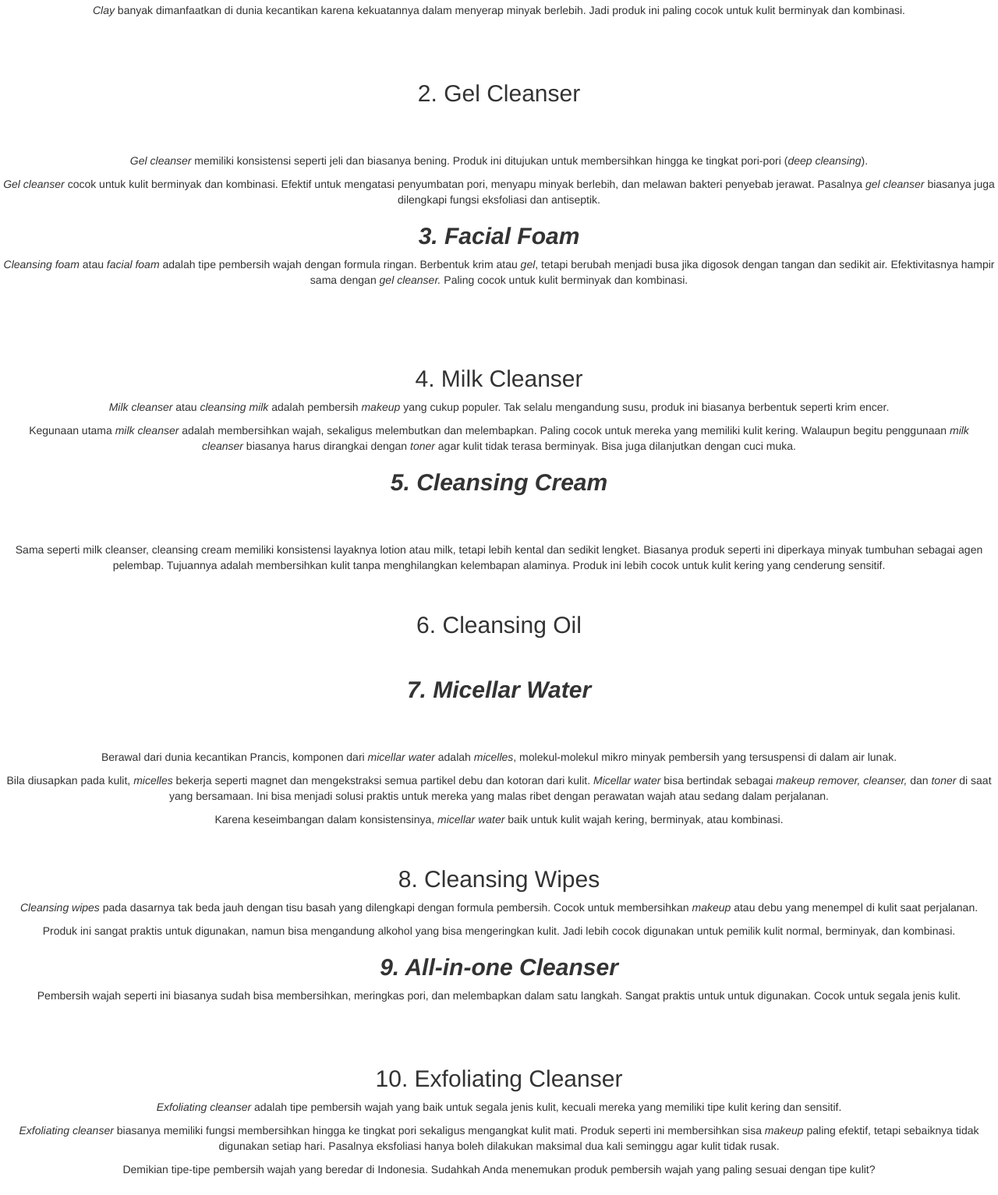
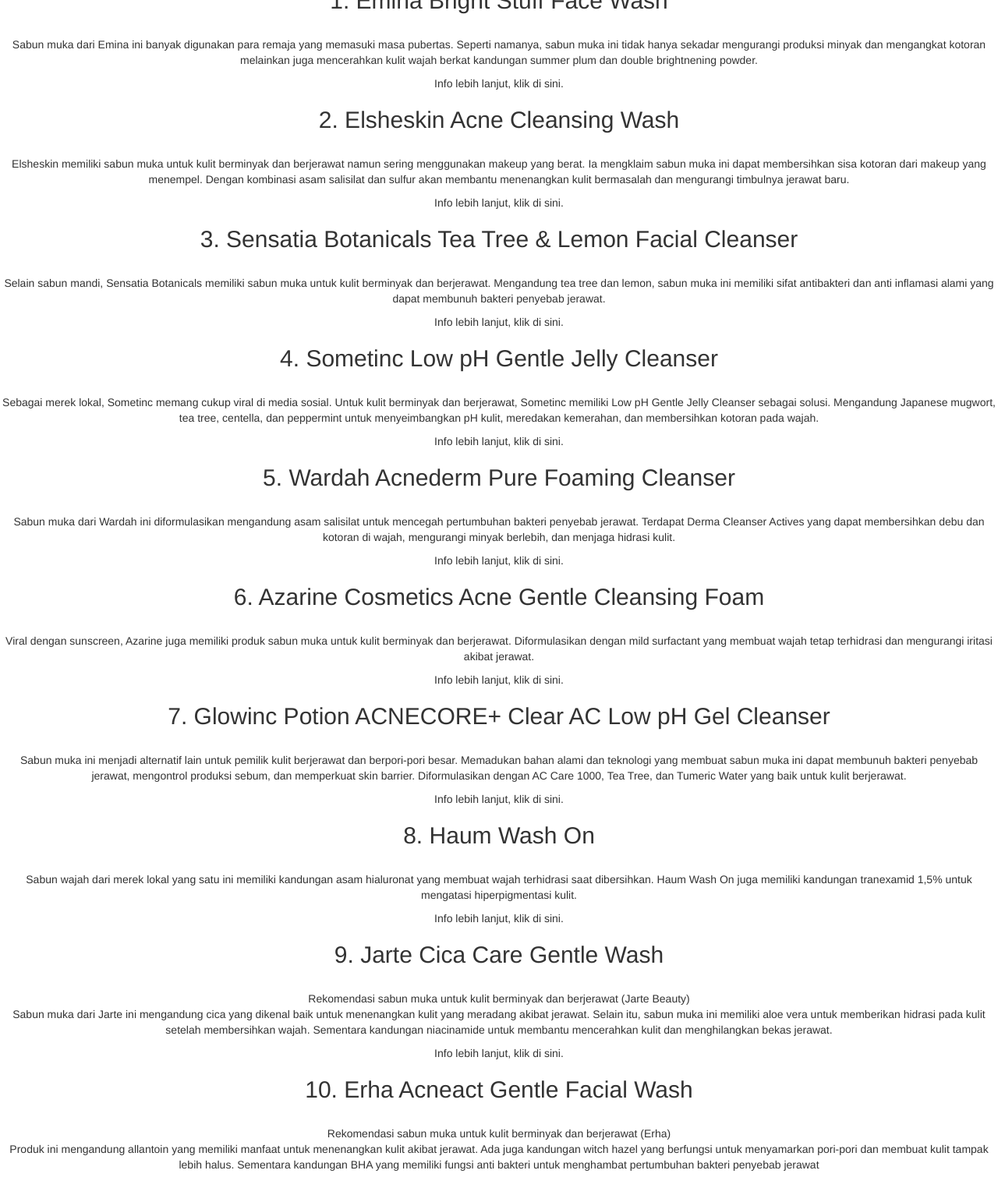
Before and after one commit to cepatdok/cepatdok.github.io, a plain HTML site: page index.html in a window 1280 px wide. Shown: the part 1276-2809 px from the top of the page at 78% size. Drawn offline with Linux system fonts and the light colour scheme.

Commit message:
Signed-off-by: cepatdok <gheaputraviki@gmail.com>

```diff
--- a/index.html
+++ b/index.html
@@ -13,104 +13,119 @@
 <div class="art-content" style="margin-top:1000px;">
 
 
-<div >
-<h1>10 Tipe Pembersih Wajah yang Beredar di Indonesia, Mana yang Paling Cocok Untukmu?</h1>
-<div >
-<div >
-<div >
+
+<div>
+<div>
+<p>Membersihkan wajah adalah rutinitas skincare awal sekaligus penting dari seluruh rangkaian untuk mengangkat kulit mati, minyak berlebih, dan debu yang menempel. Untuk itu, penting menggunakan&nbsp;sabun muka&nbsp;yang tepat agar wajah bersih.</p>
+<p>Bagi pemilik kulit berminyak mungkin agak sulit untuk menuntas habis sisa minyak jika menggunakan&nbsp;sabun muka&nbsp;biasa. Apabila masih ada sisa minyak dan kotoran akan menimbulkan jerawat di kemudian hari.</p>
+<div>&nbsp;</div>
+<p>Jenis sabun muka yang tepat untuk kulit berminyak dan berjerawat biasanya yang bersifat nonkomedogenik sehingga tidak menyumbat pori-pori. Selain itu, kandungan yang bersifat mengontrol produksi minyak berlebih jika dibutuhkan pada sabun muka untuk kulit berminyak dan berjerawat.</p>
+<p>Sabun muka&nbsp;apa saja yang cocok untuk kulit berminyak dan berjerawat, Fimela telah merangkumnya untuk kamu. Secara spesifik, sabun muka lokal yang cocok di kulit orang Indonesia dan harganya yang lebih terjangkau.</p>
 <p>&nbsp;</p>
 </div>
 </div>
+<div>
+<h2>1. Emina Bright Stuff Face Wash</h2>
+<div>&nbsp;</div>
+<div>
+<p>Sabun muka dari Emina ini banyak digunakan para remaja yang memasuki masa pubertas. Seperti namanya, sabun muka ini tidak hanya sekadar mengurangi produksi minyak dan mengangkat kotoran melainkan juga mencerahkan kulit wajah berkat kandungan summer plum dan double brightnening powder.</p>
+<p>Info lebih lanjut, klik di sini.</p>
 </div>
 </div>
-<div ></div>
-<div  >
-<p>Masih bingung memilih antara <em>facial foam</em>&nbsp;dan&nbsp;<em>milk cleanser,</em>&nbsp;sudah keluar lagi yang namanya&nbsp;<em>cleansing oil</em>&nbsp;dan&nbsp;<em>micellar water</em>. Belum lagi&nbsp;<em>exfoliating cleanser</em>&nbsp;yang mulai dilirik para beauty enthusiast. Sebenarnya ada berapa jenis pembersih wajah yang beredar di pasaran?</p>
-<p>Mari kita pahami bersama tipe-tipe pembersih wajah yang bisa ditemukan di Indonesia dan mana yang paling cocok untuk tiap jenis kulit</p>
-<div ></div>
-<p><em><strong>1. Clay Cleanser</strong></em></p>
-<p></p>
 <div>
-<div >
-<div >&nbsp;</div>
+<h2>2. Elsheskin Acne Cleansing Wash</h2>
+<div>&nbsp;</div>
+<div>
+<p>Elsheskin memiliki sabun muka untuk kulit berminyak dan berjerawat namun sering menggunakan makeup yang berat. Ia mengklaim sabun muka ini dapat membersihkan sisa kotoran dari makeup yang menempel. Dengan kombinasi asam salisilat dan sulfur akan membantu menenangkan kulit bermasalah dan mengurangi timbulnya jerawat baru.</p>
+<p>Info lebih lanjut, klik di sini.</p>
 </div>
 </div>
-<p>Ini adalah jenis pembersih wajah yang dikombinasikan dengan&nbsp;<em>clay</em>&nbsp;alias tanah liat. Bisa berbentuk&nbsp;<em>facial foam, cleansing gel</em>, atau&nbsp;<em>cleansing bar</em>.</p>
-<p><em>Clay</em>&nbsp;banyak dimanfaatkan di dunia kecantikan karena kekuatannya dalam menyerap minyak berlebih. Jadi produk ini paling cocok untuk kulit berminyak dan kombinasi.</p>
-<p>&nbsp;</p>
-<div >&nbsp;</div>
-</div>
-<div  >
-<h2 >2. Gel Cleanser</h2>
-<p></p>
-<p>&nbsp;</p>
 <div>
-<div >
-<div >&nbsp;</div>
+<h2>3. Sensatia Botanicals Tea Tree &amp; Lemon Facial Cleanser</h2>
+<div>&nbsp;</div>
+<div>
+<p>Selain sabun mandi, Sensatia Botanicals memiliki sabun muka untuk kulit berminyak dan berjerawat. Mengandung tea tree dan lemon, sabun muka ini memiliki sifat antibakteri dan anti inflamasi alami yang dapat membunuh bakteri penyebab jerawat.</p>
+<p>Info lebih lanjut, klik di sini.</p>
 </div>
 </div>
-<p><em>Gel cleanser</em>&nbsp;memiliki konsistensi seperti jeli dan biasanya bening. Produk ini ditujukan untuk membersihkan hingga ke tingkat pori-pori (<em>deep cleansing</em>).</p>
-<p><em>Gel cleanser</em>&nbsp;cocok untuk kulit berminyak dan kombinasi. Efektif untuk mengatasi penyumbatan pori, menyapu minyak berlebih, dan melawan bakteri penyebab jerawat. Pasalnya&nbsp;<em>gel cleanser</em>&nbsp;biasanya juga dilengkapi fungsi eksfoliasi dan antiseptik.</p>
-<h2><em><strong>3. Facial Foam</strong></em></h2>
-<p></p>
-<p><em>Cleansing foam</em>&nbsp;atau&nbsp;<em>facial foam</em>&nbsp;adalah tipe pembersih wajah dengan formula ringan. Berbentuk krim atau&nbsp;<em>gel</em>, tetapi berubah menjadi busa jika digosok dengan tangan dan sedikit air. Efektivitasnya hampir sama dengan&nbsp;<em>gel cleanser.</em>&nbsp;Paling cocok untuk kulit berminyak dan kombinasi.</p>
-<p>&nbsp;</p>
 <div>
-<div >&nbsp;</div>
-</div>
-<div >&nbsp;</div>
-</div>
-<div  >
-<h2 >4. Milk Cleanser</h2>
-<p></p>
-<p><em>Milk cleanser</em>&nbsp;atau&nbsp;<em>cleansing milk</em>&nbsp;adalah pembersih&nbsp;<em>makeup</em>&nbsp;yang cukup populer. Tak selalu mengandung susu, produk ini biasanya berbentuk seperti krim encer.</p>
-<p>Kegunaan utama&nbsp;<em>milk cleanser</em>&nbsp;adalah membersihkan wajah, sekaligus melembutkan dan melembapkan. Paling cocok untuk mereka yang memiliki kulit kering. Walaupun begitu penggunaan&nbsp;<em>milk cleanser</em>&nbsp;biasanya harus dirangkai dengan&nbsp;<em>toner</em>&nbsp;agar kulit tidak terasa berminyak. Bisa juga dilanjutkan dengan cuci muka.</p>
-<h2><em><strong>5. Cleansing Cream</strong></em></h2>
-<p></p>
-<p>&nbsp;</p>
+<h2>4. Sometinc Low pH Gentle Jelly Cleanser</h2>
+<div>&nbsp;</div>
 <div>
-<div >
-<div >&nbsp;</div>
+<p>Sebagai merek lokal, Sometinc memang cukup viral di media sosial. Untuk kulit berminyak dan berjerawat, Sometinc memiliki Low pH Gentle Jelly Cleanser sebagai solusi. Mengandung Japanese mugwort, tea tree, centella, dan peppermint untuk menyeimbangkan pH kulit, meredakan kemerahan, dan membersihkan kotoran pada wajah.</p>
+<p>Info lebih lanjut, klik di sini.</p>
 </div>
 </div>
-<p>Sama seperti milk cleanser, cleansing cream memiliki konsistensi layaknya lotion atau milk, tetapi lebih kental dan sedikit lengket. Biasanya produk seperti ini diperkaya minyak tumbuhan sebagai agen pelembap. Tujuannya adalah membersihkan kulit tanpa menghilangkan kelembapan alaminya. Produk ini lebih cocok untuk kulit kering yang cenderung sensitif.</p>
-<div >&nbsp;</div>
-</div>
-<div  >
-<h2 >6. Cleansing Oil</h2>
-<p></p>
-<p>&nbsp;</p>
-<h2><em><strong>7. Micellar Water</strong></em></h2>
-<p></p>
-<p>&nbsp;</p>
 <div>
-<div >
-<div >&nbsp;</div>
+<h2>5. Wardah Acnederm Pure Foaming Cleanser</h2>
+<div>&nbsp;</div>
+<div>
+<p>Sabun muka dari Wardah ini diformulasikan mengandung asam salisilat untuk mencegah pertumbuhan bakteri penyebab jerawat. Terdapat Derma Cleanser Actives yang dapat membersihkan debu dan kotoran di wajah, mengurangi minyak berlebih, dan menjaga hidrasi kulit.</p>
+<p>Info lebih lanjut, klik di sini.</p>
 </div>
 </div>
-<p>Berawal dari dunia kecantikan Prancis, komponen dari&nbsp;<em>micellar water</em>&nbsp;adalah&nbsp;<em>micelles</em>, molekul-molekul mikro minyak pembersih yang tersuspensi di dalam air lunak.</p>
-<p>Bila diusapkan pada kulit,&nbsp;<em>micelles</em>&nbsp;bekerja seperti magnet dan mengekstraksi semua partikel debu dan kotoran dari kulit.&nbsp;<em>Micellar water</em>&nbsp;bisa bertindak sebagai&nbsp;<em>makeup remover, cleanser,</em>&nbsp;dan&nbsp;<em>toner</em>&nbsp;di saat yang bersamaan. Ini bisa menjadi solusi praktis untuk mereka yang malas ribet dengan perawatan wajah atau sedang dalam perjalanan.</p>
-<p>Karena keseimbangan dalam konsistensinya,&nbsp;<em>micellar water</em>&nbsp;baik untuk kulit wajah kering, berminyak, atau kombinasi.</p>
-<div >&nbsp;</div>
+<div>
+<h2>6. Azarine Cosmetics Acne Gentle Cleansing Foam</h2>
+<div>&nbsp;</div>
+<div>
+<p>Viral dengan sunscreen, Azarine juga memiliki produk sabun muka untuk kulit berminyak dan berjerawat. Diformulasikan dengan mild surfactant yang membuat wajah tetap terhidrasi dan mengurangi iritasi akibat jerawat.</p>
+<p>Info lebih lanjut, klik di sini.</p>
 </div>
-<div  >
-<h2 >8. Cleansing Wipes</h2>
-<p></p>
-<p><em>Cleansing wipes</em>&nbsp;pada dasarnya tak beda jauh dengan tisu basah yang dilengkapi dengan formula pembersih. Cocok untuk membersihkan&nbsp;<em>makeup</em>&nbsp;atau debu yang menempel di kulit saat perjalanan.</p>
-<p>Produk ini sangat praktis untuk digunakan, namun bisa mengandung alkohol yang bisa mengeringkan kulit. Jadi lebih cocok digunakan untuk pemilik kulit normal, berminyak, dan kombinasi.</p>
-<h2><em><strong>9. All-in-one Cleanser</strong></em></h2>
-<p></p>
-<p>Pembersih wajah seperti ini biasanya sudah bisa membersihkan, meringkas pori, dan melembapkan dalam satu langkah. Sangat praktis untuk untuk digunakan. Cocok untuk segala jenis kulit.</p>
-<p>&nbsp;</p>
-<div >&nbsp;</div>
 </div>
-<div  >
-<h2 >10. Exfoliating Cleanser</h2>
-<p></p>
-<p><em>Exfoliating cleanser</em>&nbsp;adalah tipe pembersih wajah yang baik untuk segala jenis kulit, kecuali mereka yang memiliki tipe kulit kering dan sensitif.</p>
-<p><em>Exfoliating cleanser</em>&nbsp;biasanya memiliki fungsi membersihkan hingga ke tingkat pori sekaligus mengangkat kulit mati. Produk seperti ini membersihkan sisa&nbsp;<em>makeup</em>&nbsp;paling efektif, tetapi sebaiknya tidak digunakan setiap hari. Pasalnya eksfoliasi hanya boleh dilakukan maksimal dua kali seminggu agar kulit tidak rusak.</p>
-<p>Demikian tipe-tipe pembersih wajah yang beredar di Indonesia. Sudahkah Anda menemukan produk pembersih wajah yang paling sesuai dengan tipe kulit?</p>
+<div>
+<h2>7. Glowinc Potion ACNECORE+ Clear AC Low pH Gel Cleanser</h2>
+<div>&nbsp;</div>
+<div>
+<p>Sabun muka ini menjadi alternatif lain untuk pemilik kulit berjerawat dan berpori-pori besar. Memadukan bahan alami dan teknologi yang membuat sabun muka ini dapat membunuh bakteri penyebab jerawat, mengontrol produksi sebum, dan memperkuat skin barrier. Diformulasikan dengan AC Care 1000, Tea Tree, dan Tumeric Water yang baik untuk kulit berjerawat.</p>
+<p>Info lebih lanjut, klik di sini.</p>
 </div>
+</div>
+<div>
+<h2>8. Haum Wash On</h2>
+<div>
+<figure>
+<div><picture></picture>
+<div>&nbsp;</div>
+</div>
+<figcaption></figcaption>
+</figure>
+</div>
+<div>
+<p>Sabun wajah dari merek lokal yang satu ini memiliki kandungan asam hialuronat yang membuat wajah terhidrasi saat dibersihkan. Haum Wash On juga memiliki kandungan tranexamid 1,5% untuk mengatasi hiperpigmentasi kulit.</p>
+<p>Info lebih lanjut, klik di sini.</p>
+</div>
+</div>
+<div>
+<h2>9. Jarte Cica Care Gentle Wash</h2>
+<div>
+<figure>
+<div><picture></picture>
+<div>&nbsp;</div>
+</div>
+<figcaption>Rekomendasi sabun muka untuk kulit berminyak dan berjerawat (Jarte Beauty)</figcaption>
+</figure>
+</div>
+<div>
+<p>Sabun muka dari Jarte ini mengandung cica yang dikenal baik untuk menenangkan kulit yang meradang akibat jerawat. Selain itu, sabun muka ini memiliki aloe vera untuk memberikan hidrasi pada kulit setelah membersihkan wajah. Sementara kandungan niacinamide untuk membantu mencerahkan kulit dan menghilangkan bekas jerawat.</p>
+<p>Info lebih lanjut, klik di sini.</p>
+</div>
+</div>
+<div>
+<h2>10. Erha Acneact Gentle Facial Wash</h2>
+<div>
+<figure>
+<div><picture></picture>
+<div>&nbsp;</div>
+</div>
+<figcaption>Rekomendasi sabun muka untuk kulit berminyak dan berjerawat (Erha)</figcaption>
+</figure>
+</div>
+<div>
+<p>Produk ini mengandung allantoin yang memiliki manfaat untuk menenangkan kulit akibat jerawat. Ada juga kandungan witch hazel yang berfungsi untuk menyamarkan pori-pori dan membuat kulit tampak lebih halus. Sementara kandungan BHA yang memiliki fungsi anti bakteri untuk menghambat pertumbuhan bakteri penyebab jerawat</p>
+</div>
+</div>
+
+
 
 
 
```
Also changed, not shown: index -external.html (+91 -77 lines).
